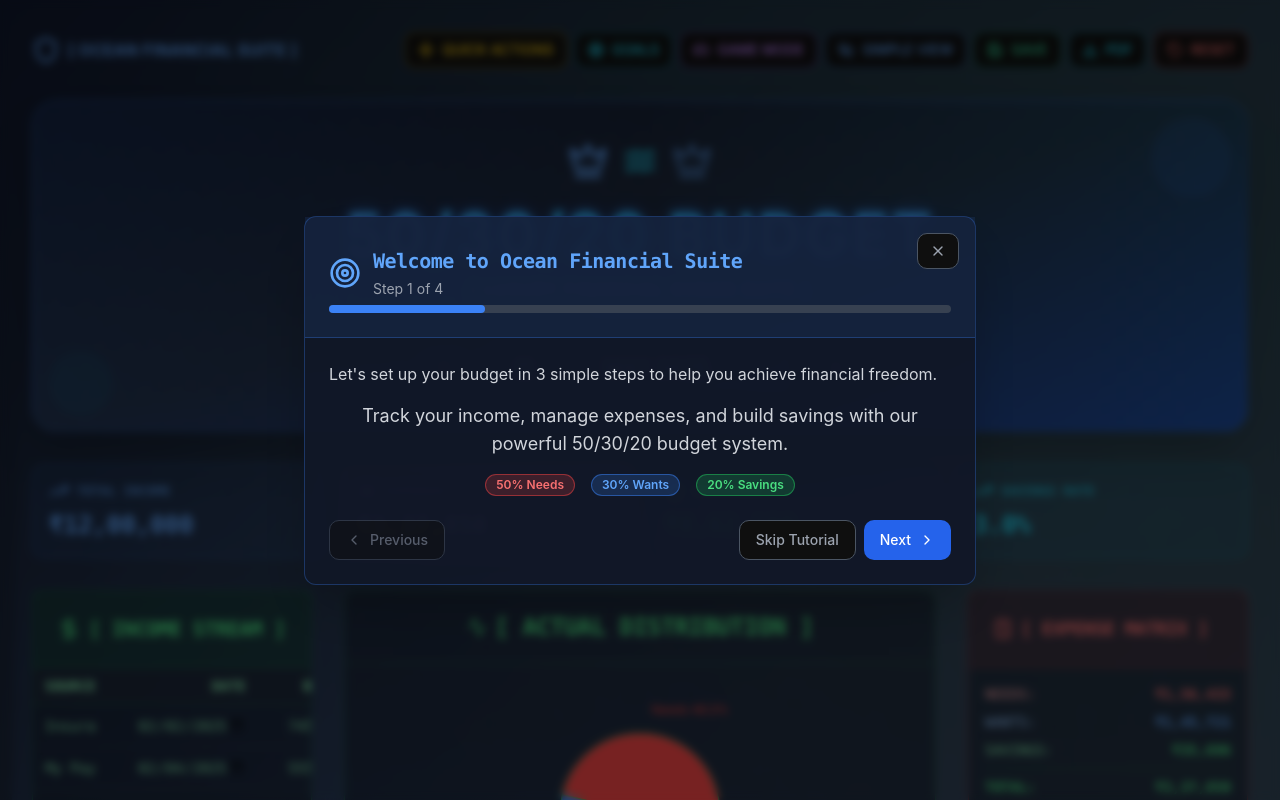
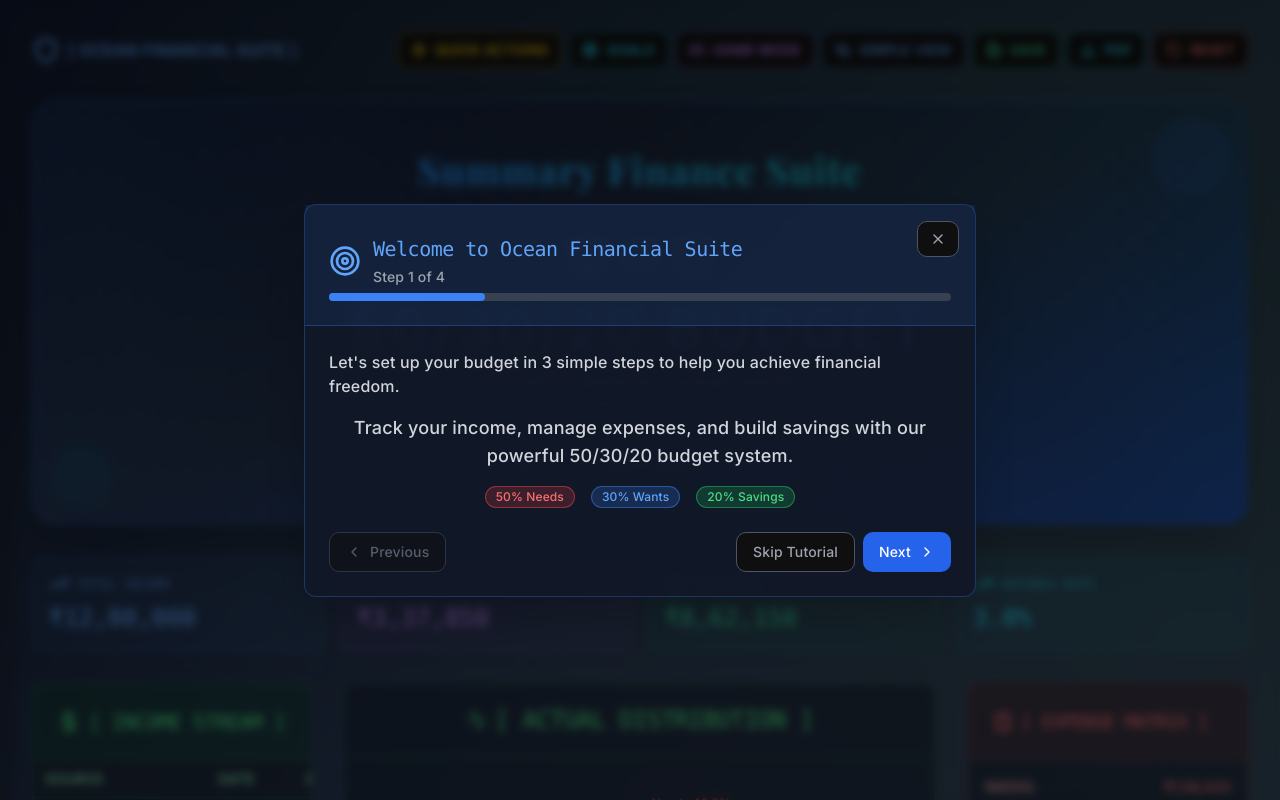
Before and after one commit to summaryautomates/50-30-20-budget-tracker, a React (Vite) app: page / in a window 1280 px wide. Shown: the top 800 px of the page. Built offline with nearby package versions, Linux system fonts and the light colour scheme.

Commit message:
Refactor: Improve font and logo for readability
- Changed the website's font to a more professional and readable style.
- Made the website logo visible on the summary finance suite.

```diff
--- a/index.html
+++ b/index.html
@@ -1,3 +1,4 @@
+
 <!DOCTYPE html>
 <html lang="en">
   <head>
@@ -6,17 +7,19 @@
     <title>gold-budget-glow</title>
     <meta name="description" content="Lovable Generated Project" />
     <meta name="author" content="Lovable" />
-
     <meta property="og:title" content="gold-budget-glow" />
     <meta property="og:description" content="Lovable Generated Project" />
     <meta property="og:type" content="website" />
     <meta property="og:image" content="https://lovable.dev/opengraph-image-p98pqg.png" />
-
     <meta name="twitter:card" content="summary_large_image" />
     <meta name="twitter:site" content="@lovable_dev" />
     <meta name="twitter:image" content="https://lovable.dev/opengraph-image-p98pqg.png" />
+    <!-- Professional Google Fonts for high readability -->
+    <link rel="preconnect" href="https://fonts.googleapis.com">
+    <link rel="preconnect" href="https://fonts.gstatic.com" crossorigin>
+    <!-- Inter for clarity and bold modern look, Playfair Display for a luxury accent -->
+    <link href="https://fonts.googleapis.com/css2?family=Inter:wght@500;700;900&family=Playfair+Display:wght@700&display=swap" rel="stylesheet">
   </head>
-
   <body>
     <div id="root"></div>
     <!-- IMPORTANT: DO NOT REMOVE THIS SCRIPT TAG OR THIS VERY COMMENT! -->
--- a/src/components/BudgetHeader.tsx
+++ b/src/components/BudgetHeader.tsx
@@ -26,6 +26,11 @@ const BudgetHeader = () => {
       <div className="absolute inset-0 ocean-pattern opacity-15"></div>
       <div className="absolute inset-0 bg-gradient-to-r from-blue-500/10 via-transparent to-cyan-500/10"></div>
 
+      {/* New bold professional logo */}
+      <div className="relative z-20 mb-8">
+        <span className="app-logo">Summary Finance Suite</span>
+      </div>
+
       {/* Floating Elements */}
       <div className="absolute top-4 right-4 w-20 h-20 bg-blue-500/10 rounded-full animate-pulse"></div>
       <div className="absolute bottom-4 left-4 w-16 h-16 bg-cyan-500/10 rounded-full animate-pulse delay-1000"></div>
@@ -40,10 +45,10 @@ const BudgetHeader = () => {
 
         {/* Main Title */}
         <div className="text-center mb-8">
-          <h1 className="text-3xl sm:text-5xl lg:text-6xl font-bold bg-gradient-to-r from-blue-400 via-cyan-400 to-blue-400 bg-clip-text text-transparent mb-3 text-glow tracking-wider">
+          <h1 className="text-3xl sm:text-5xl lg:text-6xl font-bold bg-gradient-to-r from-blue-400 via-cyan-400 to-blue-400 bg-clip-text text-transparent mb-3 text-glow tracking-wider font-inter uppercase">
             50/30/20 BUDGET
           </h1>
-          <div className="text-sm sm:text-base text-blue-300/80 mb-2 font-medium tracking-widest">
+          <div className="text-sm sm:text-base text-blue-300/80 mb-2 font-medium tracking-widest font-inter">
             [ LUXURY FINANCIAL OCEAN SUITE ]
           </div>
           <div className="w-24 h-1 bg-gradient-to-r from-blue-500 to-cyan-500 mx-auto rounded-full"></div>
@@ -55,14 +60,14 @@ const BudgetHeader = () => {
             variant="ghost"
             size="sm"
             onClick={previousMonth}
-            className="text-blue-300 hover:text-blue-400 hover:bg-blue-500/20 border border-blue-500/30 hover:border-blue-400/50 rounded-xl transition-all duration-300 group"
+            className="text-blue-300 hover:text-blue-400 hover:bg-blue-500/20 border border-blue-500/30 hover:border-blue-400/50 rounded-xl transition-all duration-300 group font-bold"
           >
             <ChevronLeft className="h-4 w-4 sm:h-5 sm:w-5 group-hover:scale-110 transition-transform" />
           </Button>
 
           <div className="flex items-center gap-3 px-4 sm:px-6 py-2 bg-blue-500/10 border border-blue-500/30 rounded-xl backdrop-blur-sm">
             <Calendar className="h-4 w-4 sm:h-5 sm:w-5 text-blue-400" />
-            <p className="text-lg sm:text-xl text-blue-300 font-medium min-w-[180px] sm:min-w-[220px] uppercase tracking-wide text-center">
+            <p className="text-lg sm:text-xl text-blue-300 font-semibold min-w-[180px] sm:min-w-[220px] uppercase tracking-wide text-center font-inter">
               {formatDate(currentDate)}
             </p>
           </div>
@@ -71,7 +76,7 @@ const BudgetHeader = () => {
             variant="ghost"
             size="sm"
             onClick={nextMonth}
-            className="text-blue-300 hover:text-blue-400 hover:bg-blue-500/20 border border-blue-500/30 hover:border-blue-400/50 rounded-xl transition-all duration-300 group"
+            className="text-blue-300 hover:text-blue-400 hover:bg-blue-500/20 border border-blue-500/30 hover:border-blue-400/50 rounded-xl transition-all duration-300 group font-bold"
           >
             <ChevronRight className="h-4 w-4 sm:h-5 sm:w-5 group-hover:scale-110 transition-transform" />
           </Button>
--- a/src/index.css
+++ b/src/index.css
@@ -1,4 +1,3 @@
-
 @tailwind base;
 @tailwind components;
 @tailwind utilities;
@@ -49,12 +48,33 @@
 @layer base {
   * {
     @apply border-border;
+    font-family: 'Inter', 'Segoe UI', 'Roboto', Arial, sans-serif;
+    font-weight: 500 !important;   /* Make text bold/visible by default */
+    letter-spacing: 0.01em;
   }
 
   body {
-    @apply bg-background text-foreground;
-    font-family: 'Inter', 'Segoe UI', 'Roboto', sans-serif;
+    @apply bg-background text-foreground font-inter;
+    font-weight: 500 !important;
+    font-family: 'Inter', 'Segoe UI', 'Roboto', Arial, sans-serif;
     overflow-x: hidden;
+  }
+
+  .app-logo {
+    font-family: 'Playfair Display', 'Inter', serif;
+    font-weight: 700 !important;
+    font-size: 2.4rem;
+    color: #2563eb;
+    letter-spacing: 0.03em;
+    background: linear-gradient(90deg, #2563eb 10%, #10b981 89%);
+    -webkit-background-clip: text;
+    -webkit-text-fill-color: transparent;
+    background-clip: text;
+    text-fill-color: transparent;
+    text-shadow: 0 3px 8px rgba(59,130,246,.16);
+    margin-bottom: 2.2rem;
+    display: block;
+    text-align: center;
   }
 
   /* Enhanced scrollbar */
--- a/tailwind.config.ts
+++ b/tailwind.config.ts
@@ -1,4 +1,3 @@
-
 import type { Config } from "tailwindcss";
 
 export default {
@@ -102,6 +101,10 @@ export default {
 			animation: {
 				'accordion-down': 'accordion-down 0.2s ease-out',
 				'accordion-up': 'accordion-up 0.2s ease-out'
+			},
+			fontFamily: {
+				inter: ['Inter', 'sans-serif'],
+				playfair: ['Playfair Display', 'serif'],
 			}
 		}
 	},
```
